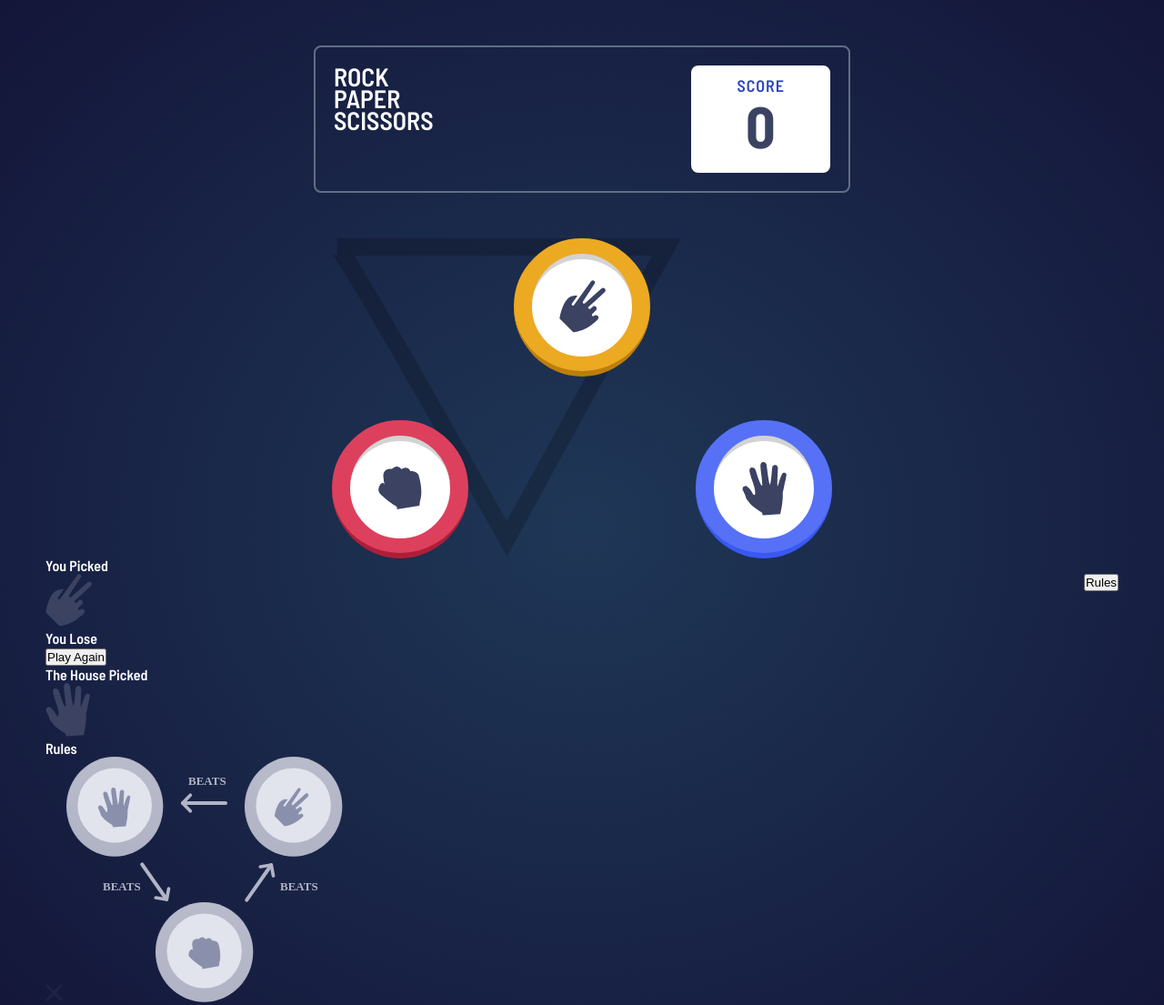
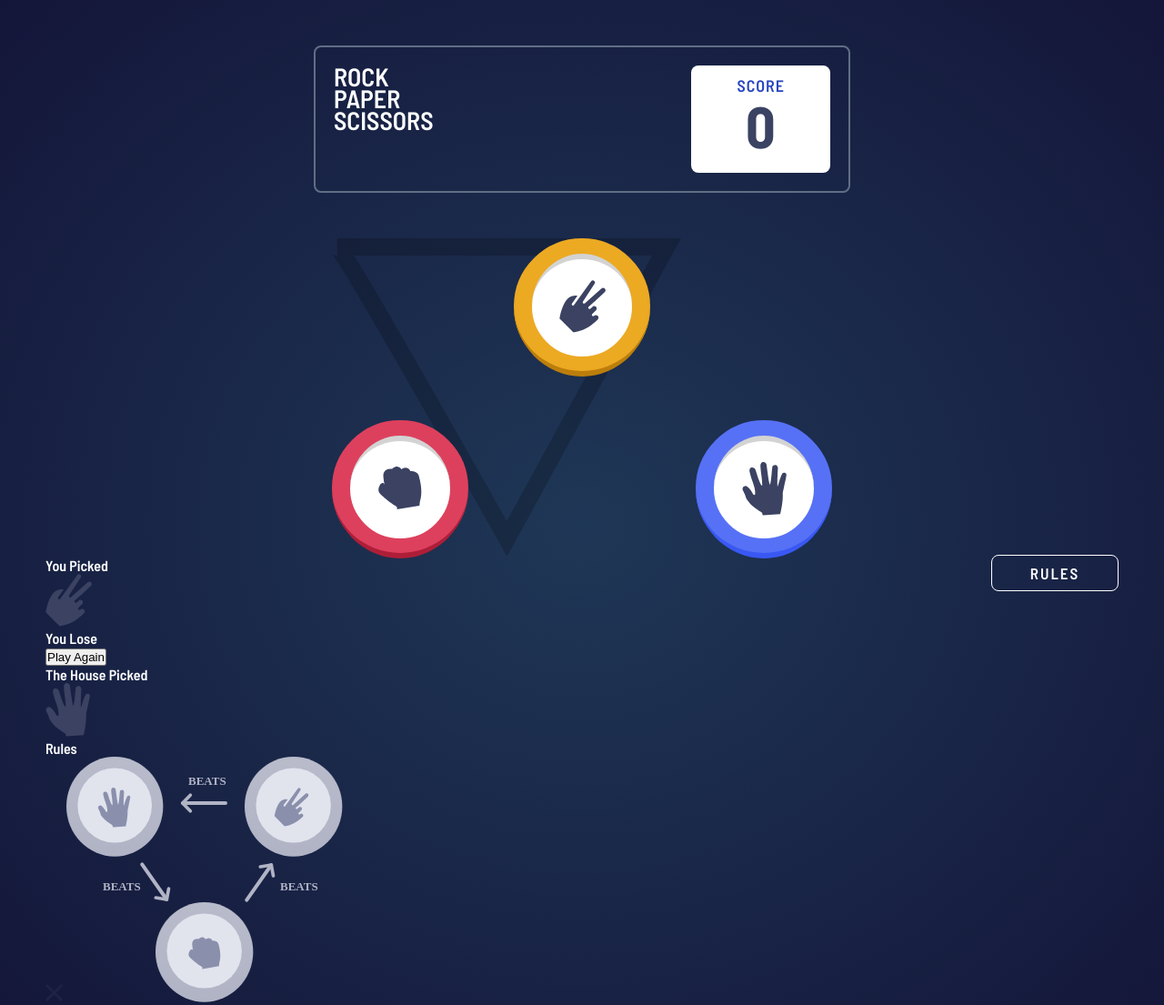
Before and after one commit to hannah-saurusrex/rock-paper-scissors, a website: page app/index.html in a window 1280 px wide. Shown: the top 1105 px of the page at 91% size. Drawn offline with Linux system fonts and the light colour scheme.

Commit message:
added rules button styles

```diff
--- a/app/assets/styles/modules/_button.css
+++ b/app/assets/styles/modules/_button.css
@@ -4,3 +4,17 @@
 	right: 50px;
 	bottom: 150px;
 }
+
+.button-container > button {
+	font-family: "Barlow Semi Condensed", sans-serif;
+	color: white;
+	background: transparent;
+	height: 40px;
+	width: 140px;
+	font-size: 17px;
+	text-transform: uppercase;
+	letter-spacing: 2px;
+	border-radius: 8px;
+	border: 1px solid white;
+	cursor: pointer;
+}
```
